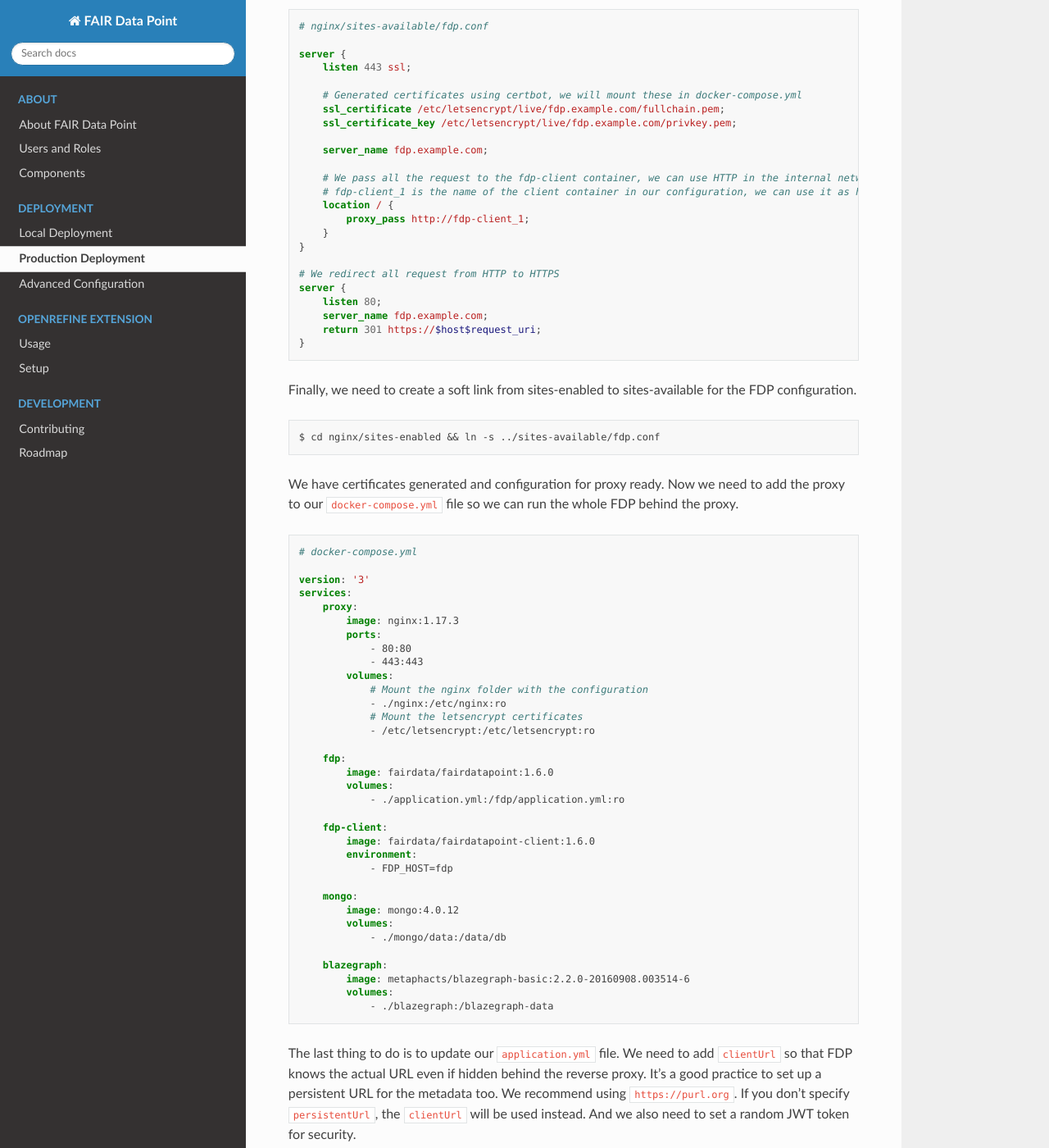
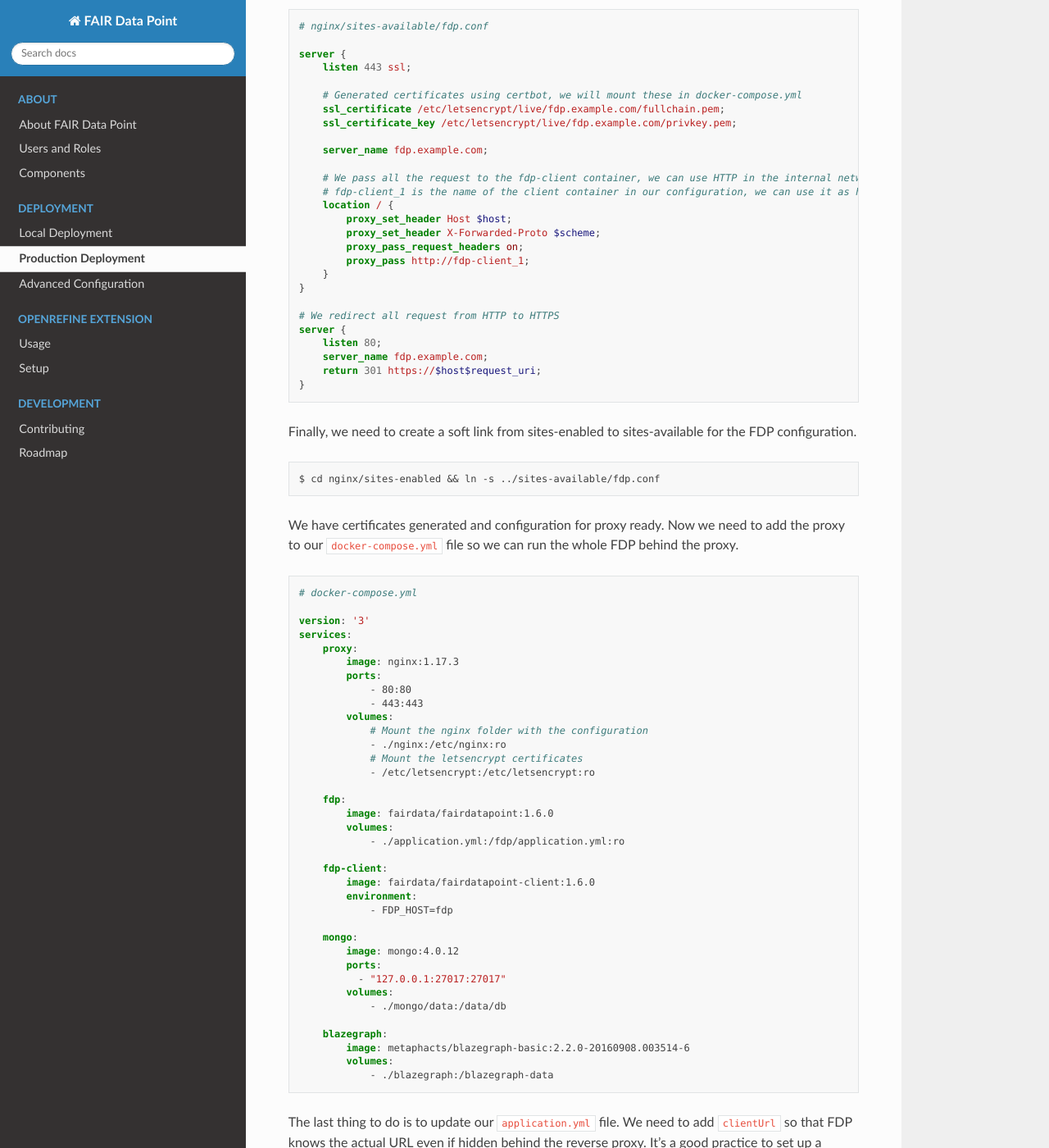
Before and after one commit to FAIRDataTeam/FAIRDataPoint-Docs, a Sphinx documentation site: the page built from docs/deployment/production-deployment.rst, in a window 1280 px wide and 1400 px high, scrolled down 1283 px. Shown: the whole window at 82% size. Built offline with Sphinx 7.4.7 and the Read the Docs theme 2.0.0, drawn with Linux system fonts in a browser that asks for light colours.

Commit message:
Fixed indentation in docker-compose snippet
Made explicit port binding to localhost for the mongodb example, as a example of best practice.

```diff
--- a/docs/deployment/production-deployment.rst
+++ b/docs/deployment/production-deployment.rst
@@ -64,6 +64,9 @@ Then, we need to configure the FDP server.
         # We pass all the request to the fdp-client container, we can use HTTP in the internal network
         # fdp-client_1 is the name of the client container in our configuration, we can use it as host
         location / {
+            proxy_set_header Host $host;
+            proxy_set_header X-Forwarded-Proto $scheme;
+            proxy_pass_request_headers on;
             proxy_pass http://fdp-client_1;
         }
     }
@@ -112,6 +115,8 @@ We have certificates generated and configuration for proxy ready. Now we need to
 
         mongo:
             image: mongo:4.0.12
+            ports:
+              - "127.0.0.1:27017:27017"
             volumes:
                 - ./mongo/data:/data/db
 
```
